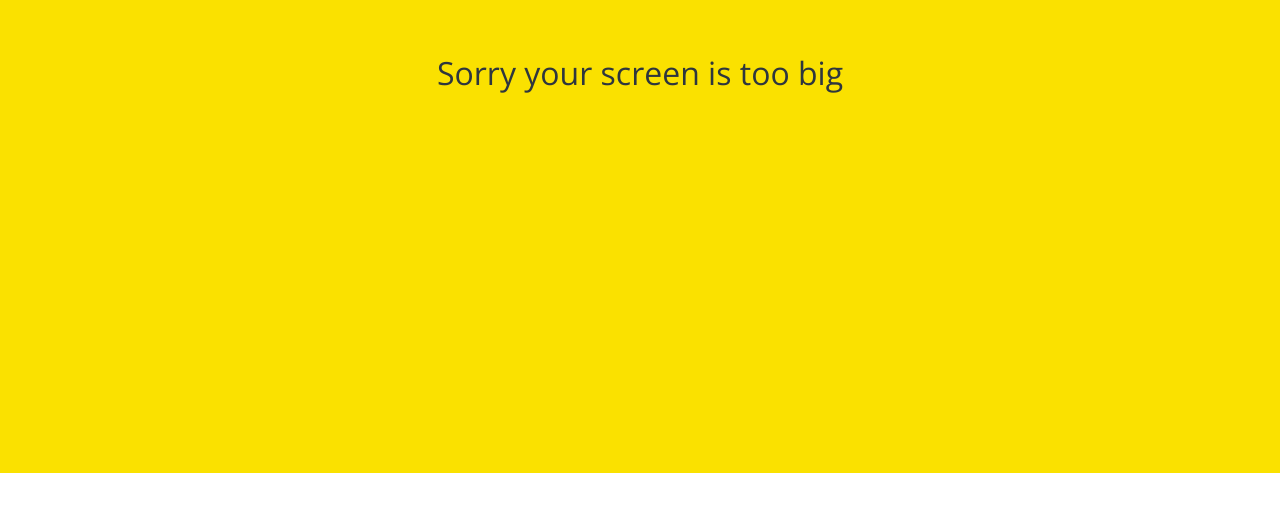
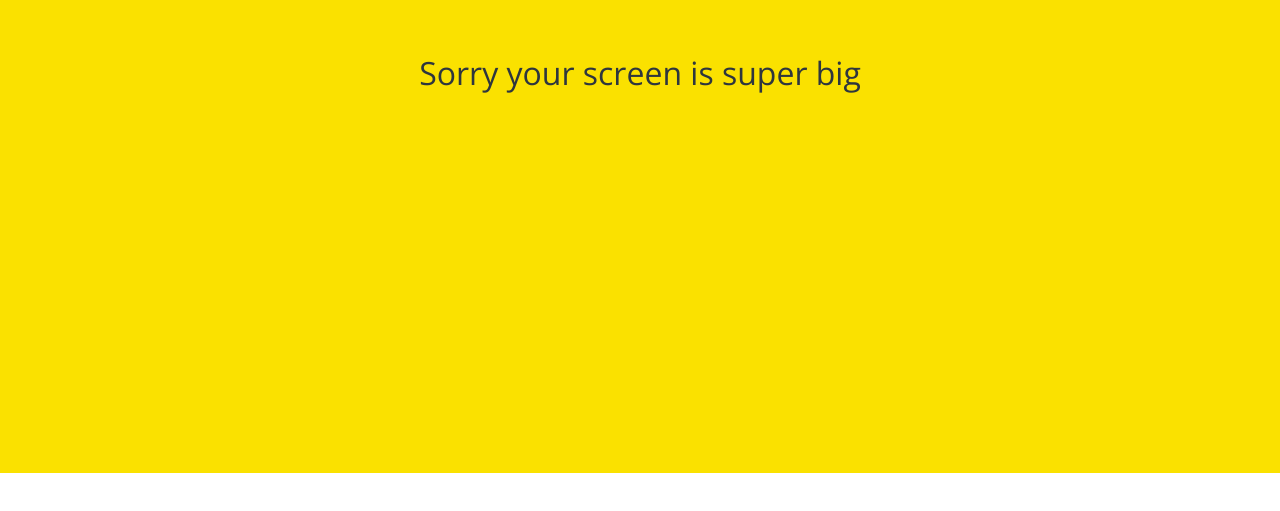
Before and after one commit to UHyun-K/KOKOATALK, a plain HTML site: page friends.html in a window 1280 px wide. Shown: the part 327-838 px from the top of the page. Drawn offline with nearby package versions, Linux system fonts and the light colour scheme; grey boxes are pictures that could not be loaded.

Commit message:
too --> super

```diff
--- a/friends.html
+++ b/friends.html
@@ -102,7 +102,7 @@
 </div>
 
 <div id="no-mobile">
-    <span>Sorry your screen is too big </span>
+    <span>Sorry your screen is super big </span>
 </div>
 <div id="no-rotate">
     <span>Please roate your phone</span>
```
